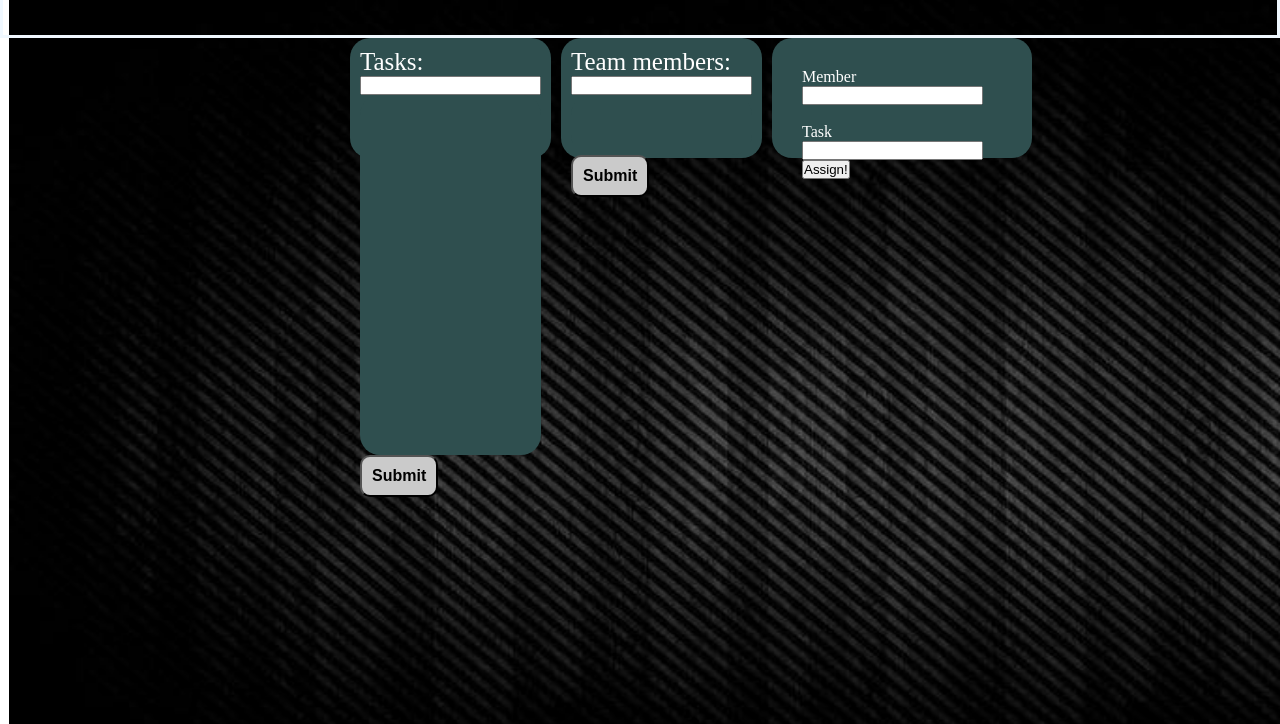
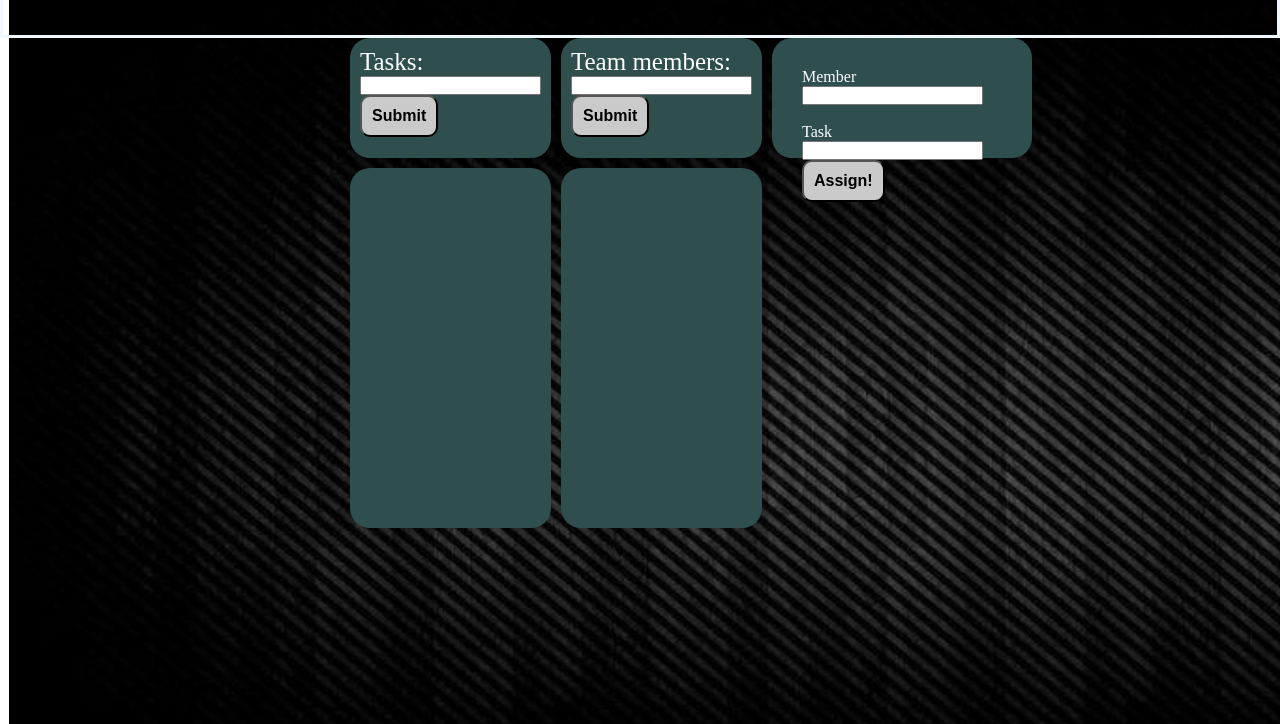
Before and after one commit to Westerdals/pro104-assignment-Heltkake, a plain HTML site: page index.html in a window 1280 px wide. Shown: the part 76-800 px from the top of the page. Drawn offline with Linux system fonts and the light colour scheme.

Commit message:
fikse css

```diff
--- a/index.html
+++ b/index.html
@@ -11,24 +11,24 @@
     <!-- ADMIN PAGE -->
     <!-- ADMIN PAGE -->
     <img src="images/bakgrunn.jpg">
-    <div id="top-box"></div>
-    <div class="main-container">
+  <header>
       <h3>Type in an exercise and teammember of your choice</h3>
+  </header>
 
-      <main>
-      <form id="task" onsubmit="submitBtn1()">
+  <main>
+    <form id="task" onsubmit="submitBtn1()">
         <div>Tasks:</div>
         <input type="text" id="input1" />
-        <ul id="ul1"></ul>
         <button class="btn-submit">Submit</button>
-        </form>
-        <form id="team" onsubmit="submitBtn2()">
+      </form>
+      <form id="team"  onsubmit="submitBtn2()">
         <div>Team members:</div>
         <input type="text" id="input2" />
-        <ul id="ul2"></ul>
         <button class="btn-submit">Submit</button>
       </form>
 
+      <ul id="ul1"></ul>
+      <ul id="ul2"></ul>
 
     <form id="assign" onsubmit="createNewAssignment()" id="my-form" >
         <div>Member</div>
@@ -36,7 +36,7 @@
         <br><br>
         <div>Task</div>
         <input type="text" id="assign-task">
-        <button>Assign!</button>
+        <button class="btn-submit">Assign!</button>
     </form>
     <div id="assignment-div"></div>
       </main>
```
